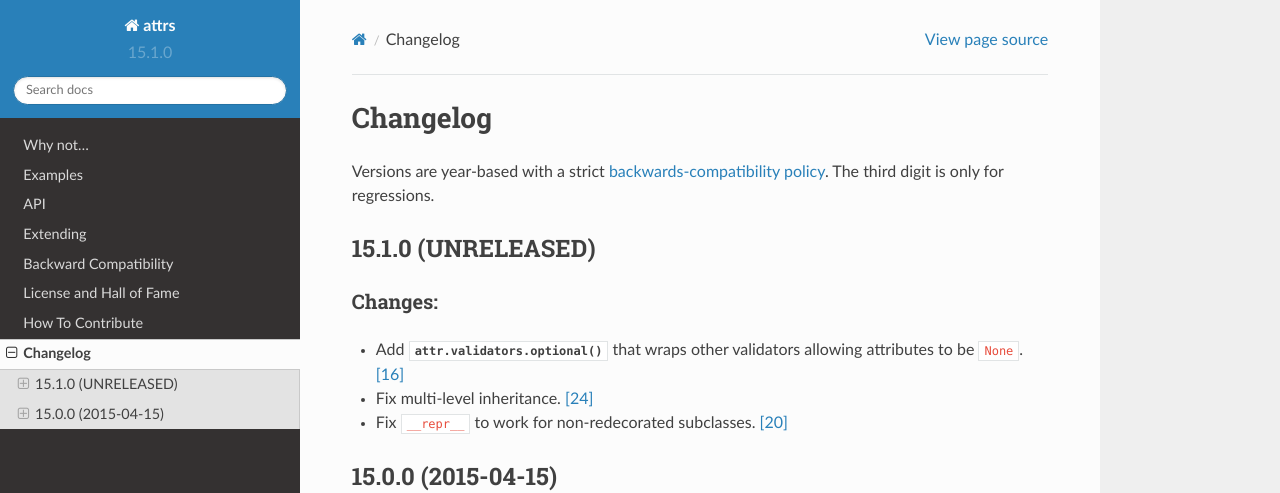
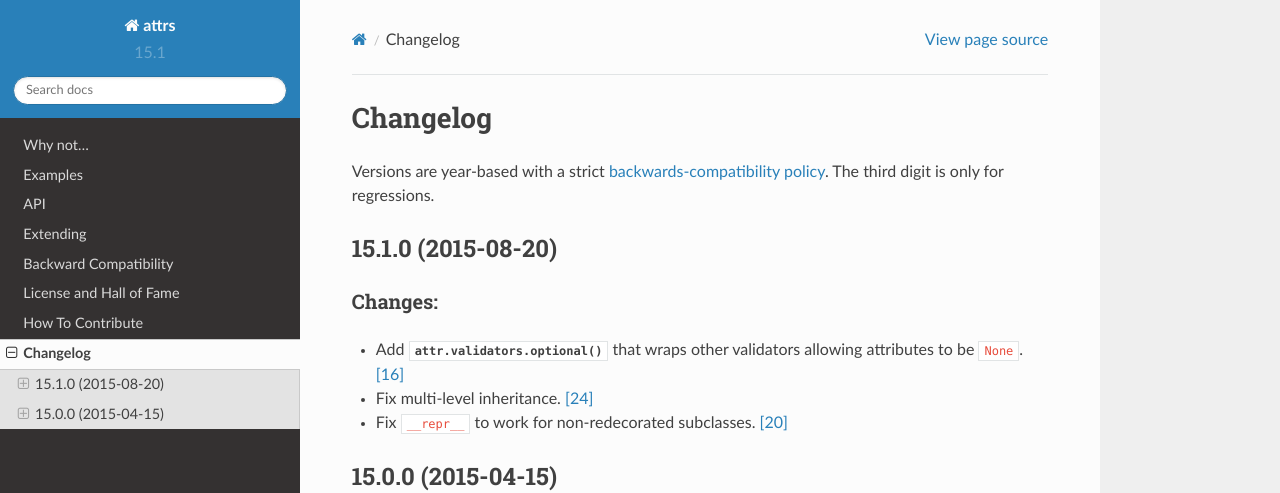
Before and after one commit to python-attrs/attrs, a Sphinx documentation site: the page built from docs/changelog.rst, in a window 1280 px wide. Shown: the top 493 px of the page. Built offline with Sphinx 7.4.7 and the Read the Docs theme 2.0.0, drawn with Linux system fonts in a browser that asks for light colours.

Commit message:
Prepare 15.1.0

```diff
--- a/attr/__init__.py
+++ b/attr/__init__.py
@@ -23,7 +23,7 @@
 from . import validators
 
 
-__version__ = "15.1.0.dev0"
+__version__ = "15.1.0"
 
 __title__ = "attrs"
 __description__ = "Attributes without boilerplate."
--- a/docs/changelog.rst
+++ b/docs/changelog.rst
@@ -9,7 +9,7 @@
 The third digit is only for regressions.
 
 
-15.1.0 (UNRELEASED)
+15.1.0 (2015-08-20)
 -------------------
 
 
```
